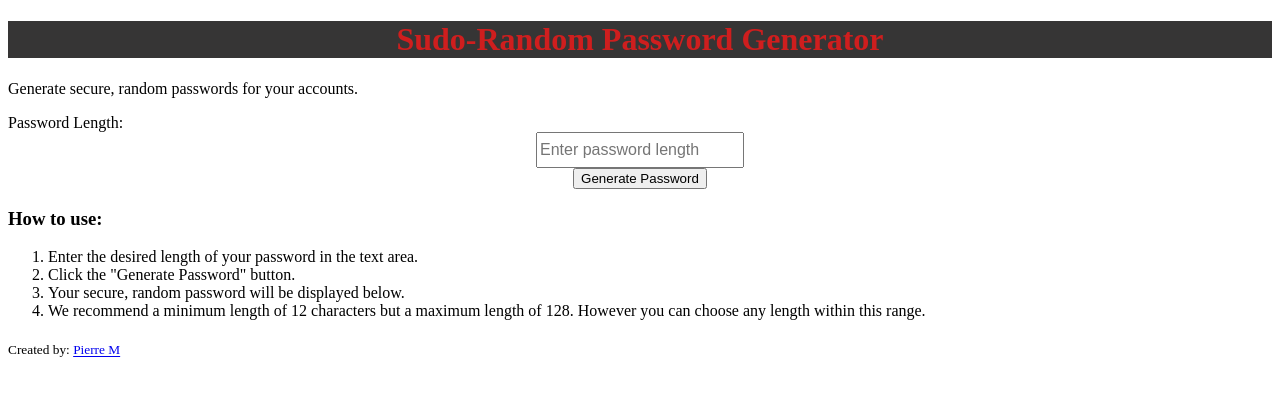
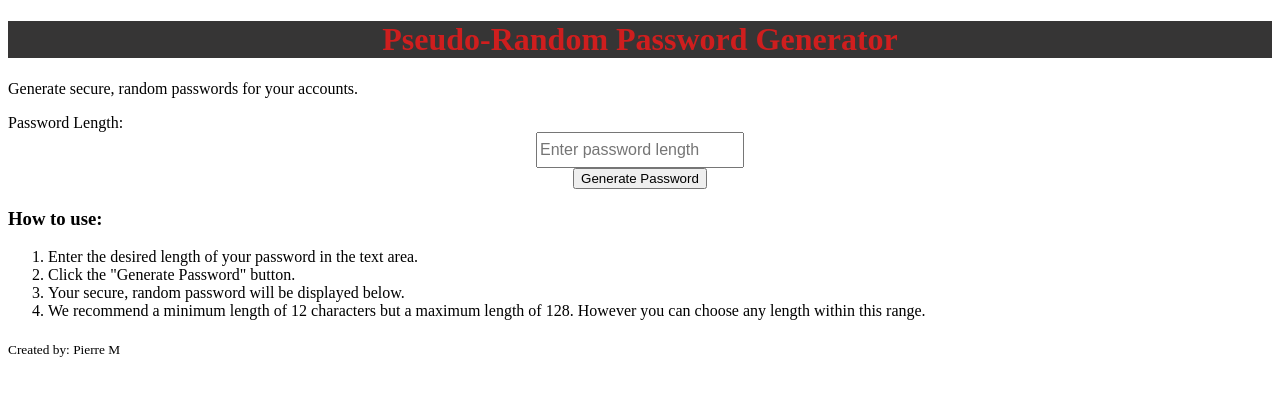
Before and after one commit to 87Delta/Projects, a plain HTML site: page Password Gen/index.html in a window 1280 px wide. Drawn offline with Linux system fonts and the light colour scheme.

Commit message:
modified:   Password Gen/index.html

```diff
--- a/Password Gen/index.html
+++ b/Password Gen/index.html
@@ -3,11 +3,11 @@
 <head>
     <meta charset="UTF-8">
     <meta name="viewport" content="width=device-width, initial-scale=1.0">
-    <title>Sudo-Random Password Generator</title>
+    <title>Pseudo-Random Password Generator</title>
     <link rel="stylesheet" href="style.css">
 </head>
 <body>
-    <h1 id="name">Sudo-Random Password Generator</h1>
+    <h1 id="name">Pseudo-Random Password Generator</h1>
     <p>Generate secure, random passwords for your accounts.</p>
     <form>
         <label for="charGen">Password Length:</label>
@@ -28,7 +28,7 @@
     </ol>
     <p id="passwordOutput"></p>
     <sub>
-        <author>Created by: <a href="pierrem452@gmail.com">Pierre M</a>
+        <author>Created by: <a mailto="pierrem452@gmail.com">Pierre M</a>
     </sub>
 </body>
 <script src="script.js"></script>
```
